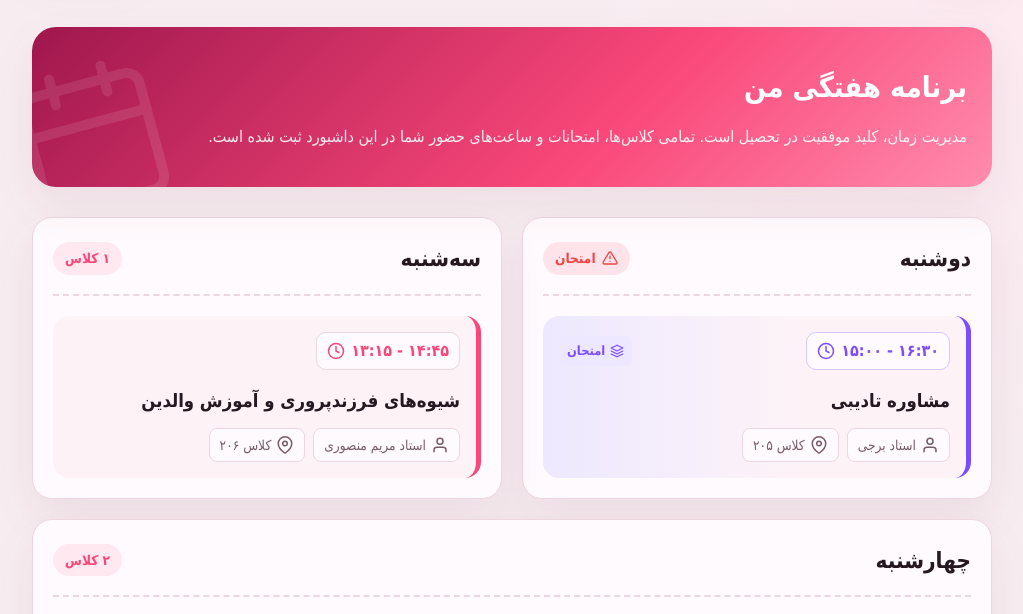
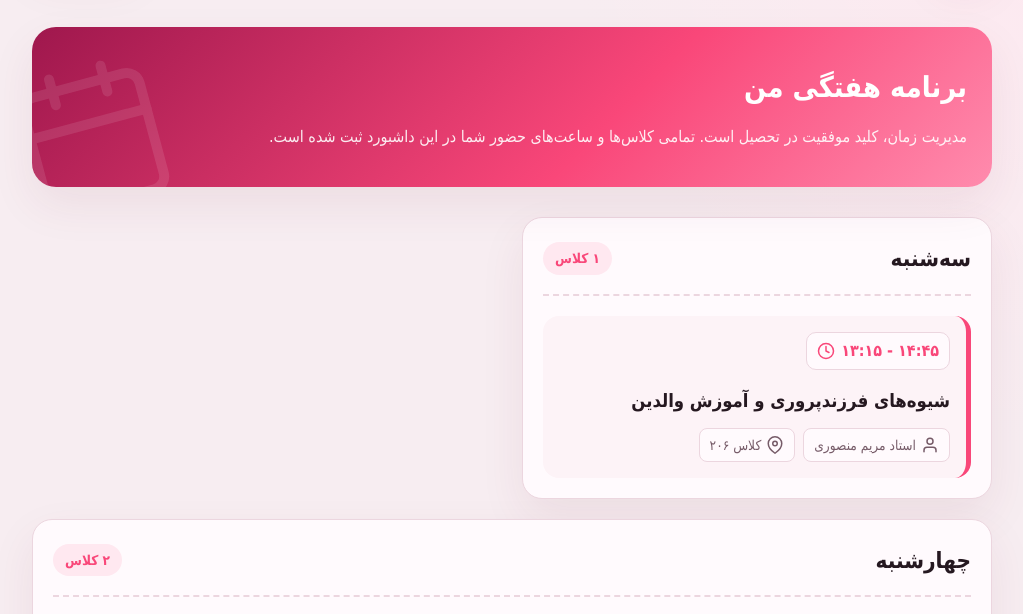
Before and after one commit to lesehawio/quizly, a plain HTML site: page 00.html in a window 1280 px wide. Shown: the part 124-738 px from the top of the page, without its empty margins (128-1151 px from the left). Drawn offline with Linux system fonts and the light colour scheme; a small style sheet from the web is missing.

Commit message:
Update 00.html

```diff
--- a/00.html
+++ b/00.html
@@ -229,14 +229,6 @@
             font-weight: 700;
         }
 
-        .day-badge.danger {
-            background: var(--danger-soft);
-            color: var(--danger);
-            display: flex;
-            align-items: center;
-            gap: 6px;
-        }
-
         .class-list {
             display: flex;
             flex-direction: column;
@@ -270,20 +262,6 @@
             transform: scale(1.01);
         }
 
-        .class-item.conflict {
-            border-right-color: var(--danger);
-            background: linear-gradient(to left, var(--surface-hover) 40%, var(--danger-soft));
-        }
-
-        .class-item.exam {
-            border-right-color: var(--purple);
-            background: linear-gradient(to left, var(--surface-hover) 40%, #ede8ff);
-        }
-
-        [data-theme="dark"] .class-item.exam {
-            background: linear-gradient(to left, var(--surface-hover) 40%, #2e1e4a);
-        }
-
         .time-row {
             display: flex;
             justify-content: space-between;
@@ -304,16 +282,6 @@
             display: flex;
             align-items: center;
             gap: 6px;
-        }
-
-        .class-item.conflict .class-time {
-            color: var(--danger);
-            border-color: var(--danger-soft);
-        }
-
-        .class-item.exam .class-time {
-            color: var(--purple);
-            border-color: #d5c8ff;
         }
 
         .class-name {
@@ -341,34 +309,6 @@
             gap: 5px;
         }
 
-        .conflict-warning {
-            color: var(--danger);
-            font-size: 0.8rem;
-            font-weight: 700;
-            display: inline-flex;
-            align-items: center;
-            gap: 5px;
-            background: var(--danger-soft);
-            padding: 3px 8px;
-            border-radius: 6px;
-        }
-
-        .exam-badge {
-            color: var(--purple);
-            font-size: 0.8rem;
-            font-weight: 700;
-            display: inline-flex;
-            align-items: center;
-            gap: 5px;
-            background: #ede8ff;
-            padding: 3px 8px;
-            border-radius: 6px;
-        }
-
-        [data-theme="dark"] .exam-badge {
-            background: #2e1e4a;
-        }
-
         footer {
             text-align: center;
             margin-top: 50px;
@@ -386,7 +326,6 @@
 <body>
 
     <div class="app-container">
-        <!-- هدر Quizly -->
         <header>
             <div class="brand">
                 <div class="logo-container">
@@ -403,52 +342,14 @@
             </button>
         </header>
 
-        <!-- بخش اصلی -->
         <section class="hero">
             <h2>برنامه هفتگی من</h2>
-            <p>مدیریت زمان، کلید موفقیت در تحصیل است. تمامی کلاس‌ها، امتحانات و ساعت‌های حضور شما در این داشبورد ثبت شده است.</p>
+            <p>مدیریت زمان، کلید موفقیت در تحصیل است. تمامی کلاس‌ها و ساعت‌های حضور شما در این داشبورد ثبت شده است.</p>
         </section>
 
-        <!-- گرید برنامه‌ها -->
         <div class="schedule-grid">
 
-            <!-- روز دوشنبه (امتحان مشاوره تادیبی) -->
-            <div class="day-card">
-                <div class="day-header">
-                    <div class="day-title">دوشنبه</div>
-                    <div class="day-badge danger">
-                        <svg class="icon" viewBox="0 0 24 24" style="width:16px;height:16px;"><path d="M10.29 3.86L1.82 18a2 2 0 0 0 1.71 3h16.94a2 2 0 0 0 1.71-3L13.71 3.86a2 2 0 0 0-3.42 0z"></path><line x1="12" y1="9" x2="12" y2="13"></line><line x1="12" y1="17" x2="12.01" y2="17"></line></svg>
-                        امتحان
-                    </div>
-                </div>
-                <div class="class-list">
-                    <div class="class-item exam">
-                        <div class="time-row">
-                            <span class="class-time">
-                                <svg class="icon" viewBox="0 0 24 24"><circle cx="12" cy="12" r="10"></circle><polyline points="12 6 12 12 16 14"></polyline></svg>
-                                ۱۵:۰۰ - ۱۶:۳۰
-                            </span>
-                            <span class="exam-badge">
-                                <svg class="icon" viewBox="0 0 24 24" style="width:14px;height:14px;"><path d="M12 2L2 7l10 5 10-5-10-5z"></path><path d="M2 17l10 5 10-5"></path><path d="M2 12l10 5 10-5"></path></svg>
-                                امتحان
-                            </span>
-                        </div>
-                        <div class="class-name">مشاوره تادیبی</div>
-                        <div class="class-details">
-                            <span class="detail-tag">
-                                <svg class="icon" viewBox="0 0 24 24"><path d="M20 21v-2a4 4 0 0 0-4-4H8a4 4 0 0 0-4 4v2"></path><circle cx="12" cy="7" r="4"></circle></svg>
-                                استاد برجی
-                            </span>
-                            <span class="detail-tag">
-                                <svg class="icon" viewBox="0 0 24 24"><path d="M21 10c0 7-9 13-9 13s-9-6-9-13a9 9 0 0 1 18 0z"></path><circle cx="12" cy="10" r="3"></circle></svg>
-                                کلاس ۲۰۵
-                            </span>
-                        </div>
-                    </div>
-                </div>
-            </div>
-
-            <!-- روز سه‌شنبه (شیوه‌های فرزندپروری) -->
+            <!-- روز سه‌شنبه -->
             <div class="day-card">
                 <div class="day-header">
                     <div class="day-title">سه‌شنبه</div>
@@ -477,7 +378,7 @@
                 </div>
             </div>
 
-            <!-- روز چهارشنبه (ورزش + مشاوره کارآفرینی) -->
+            <!-- روز چهارشنبه -->
             <div class="day-card wednesday-card">
                 <div class="day-header">
                     <div class="day-title">چهارشنبه</div>
@@ -485,7 +386,7 @@
                 </div>
 
                 <div class="wednesday-grid">
-                    <!-- ورزش (حفظ شده از برنامه قبلی) -->
+                    <!-- ورزش -->
                     <div class="class-item">
                         <div class="time-row">
                             <span class="class-time">
@@ -506,7 +407,7 @@
                         </div>
                     </div>
 
-                    <!-- مشاوره کارآفرینی و اشتغال‌پذیری -->
+                    <!-- مشاوره کارآفرینی -->
                     <div class="class-item">
                         <div class="time-row">
                             <span class="class-time">
@@ -532,7 +433,6 @@
 
         </div>
 
-        <!-- فوتر -->
         <footer>
             طراحی شده تحت مدیریت <strong>Quizly</strong> · تمامی حقوق محفوظ است.
         </footer>
```
